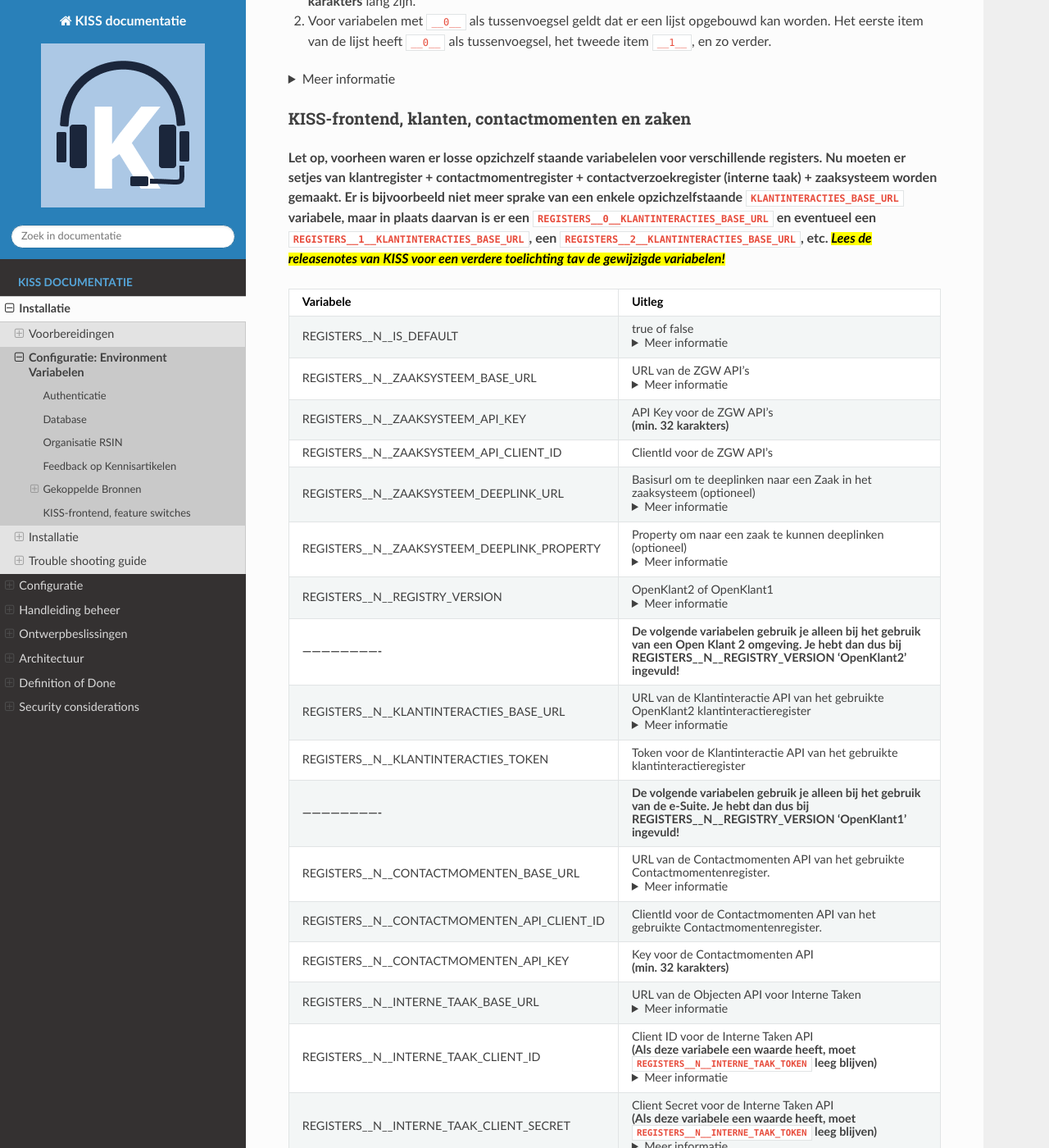
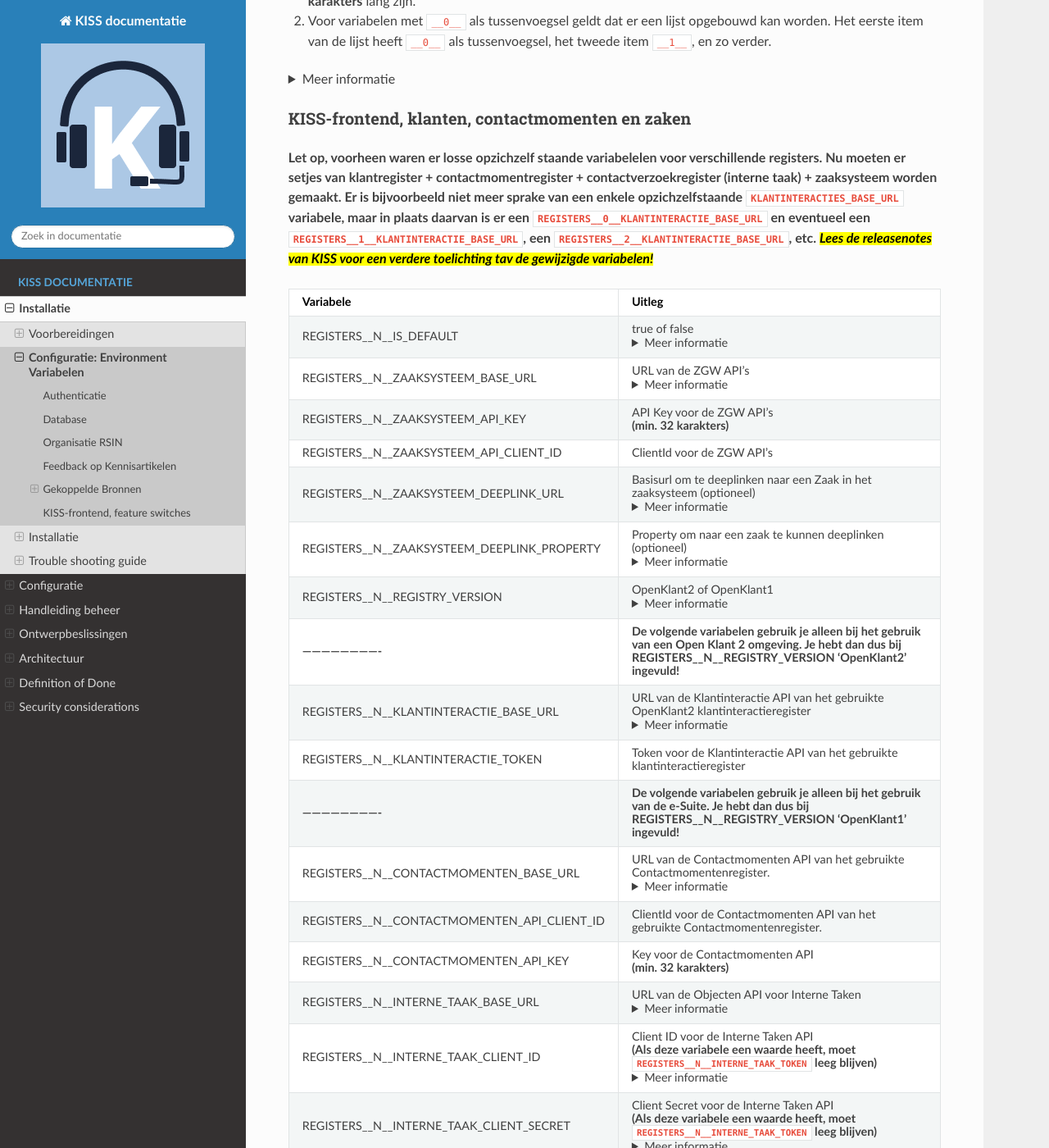
Before and after one commit to Klantinteractie-Servicesysteem/.github, a Sphinx documentation site: the page built from docs/installation/configuratie.md, in a window 1280 px wide and 1400 px high, scrolled down 1641 px. Shown: the whole window at 82% size. Built offline with Sphinx 7.4.7 and the Read the Docs theme 3.1.0, drawn with Linux system fonts in a browser that asks for light colours.

Commit message:
Update configuratie.md
Fixed spelling of envvars registers__n__klantinteractie etc to 1.0.x branche

```diff
--- a/docs/installation/configuratie.md
+++ b/docs/installation/configuratie.md
@@ -63,7 +63,7 @@
 ### KISS-frontend, klanten, contactmomenten en zaken
 
 **Let op, voorheen waren er losse opzichzelf staande variabelelen voor verschillende registers. Nu moeten er setjes van klantregister + contactmomentregister + contactverzoekregister (interne taak) + zaaksysteem worden gemaakt.
-Er is bijvoorbeeld niet meer sprake van een enkele opzichzelfstaande `KLANTINTERACTIES_BASE_URL` variabele, maar in plaats daarvan is er een `REGISTERS__0__KLANTINTERACTIES_BASE_URL` en eventueel een `REGISTERS__1__KLANTINTERACTIES_BASE_URL`, een `REGISTERS__2__KLANTINTERACTIES_BASE_URL`, etc. <mark>Lees de releasenotes van KISS voor een verdere toelichting tav de gewijzigde variabelen!</mark>**
+Er is bijvoorbeeld niet meer sprake van een enkele opzichzelfstaande `KLANTINTERACTIES_BASE_URL` variabele, maar in plaats daarvan is er een `REGISTERS__0__KLANTINTERACTIE_BASE_URL` en eventueel een `REGISTERS__1__KLANTINTERACTIE_BASE_URL`, een `REGISTERS__2__KLANTINTERACTIE_BASE_URL`, etc. <mark>Lees de releasenotes van KISS voor een verdere toelichting tav de gewijzigde variabelen!</mark>**
 
 
 | Variabele                               | Uitleg                                                |
@@ -76,8 +76,8 @@
 |REGISTERS__N__ZAAKSYSTEEM_DEEPLINK_PROPERTY   |Property om naar een zaak te kunnen deeplinken (optioneel) <details> <summary>Meer informatie </summary> Deze variabele **moet** altijd gebruikt worden **in combinatie met** `ZAAKSYSTEEM__N__DEEPLINK_URL`. De waarde uit dit property van een specifieke zaak wordt achter `ZAAKSYSTEEM_DEEPLINK_URL` geplaatst om de link te laten werken. Bijvoorbeeld: `identificatie` </details>  |
 |REGISTERS__N__REGISTRY_VERSION           |OpenKlant2 of OpenKlant1 <details> <summary>Meer informatie </summary> Gebruikt OpenKlant1 alléén als je wilt koppelen met de e-Suite. KISS ondersteunt de Klanten API, de Contactmomenten API en het objecttype Interne Taak. In andere gevallen vul hier OpenKlant2 in. </details>                                  |
 |    **-------------------------**    |  **De volgende variabelen gebruik je alleen bij het gebruik van een Open Klant 2 omgeving. Je hebt dan dus bij REGISTERS__N__REGISTRY_VERSION 'OpenKlant2' ingevuld!**       |
-|REGISTERS__N__KLANTINTERACTIES_BASE_URL   |URL van de Klantinteractie API van het gebruikte OpenKlant2 klantinteractieregister <details> <summary>Meer informatie </summary>Bijvoorbeeld `https://klantinteractieregister.mijngemeente.nl/klantinteracties` </details>  |
-|REGISTERS__N__KLANTINTERACTIES_TOKEN      |Token voor de Klantinteractie API van het gebruikte klantinteractieregister                                                         |
+|REGISTERS__N__KLANTINTERACTIE_BASE_URL   |URL van de Klantinteractie API van het gebruikte OpenKlant2 klantinteractieregister <details> <summary>Meer informatie </summary>Bijvoorbeeld `https://klantinteractieregister.mijngemeente.nl/klantinteracties` </details>  |
+|REGISTERS__N__KLANTINTERACTIE_TOKEN      |Token voor de Klantinteractie API van het gebruikte klantinteractieregister                                                         |
 |     **-------------------------**                       |**De volgende variabelen gebruik je alleen bij het gebruik van de e-Suite. Je hebt dan dus bij REGISTERS__N__REGISTRY_VERSION 'OpenKlant1' ingevuld!**          |
 |REGISTERS__N__CONTACTMOMENTEN_BASE_URL   |URL van de Contactmomenten API van het gebruikte Contactmomentenregister. <details> <summary>Meer informatie </summary>Bijvoorbeeld: `https://contactmomentenregister.mijngemeente.nl` </details>        |
 |REGISTERS__N__CONTACTMOMENTEN_API_CLIENT_ID  |ClientId voor de Contactmomenten API van het gebruikte Contactmomentenregister.                                                   |
```
